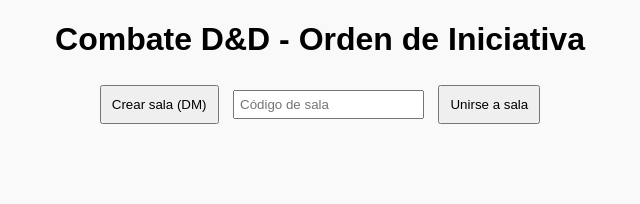
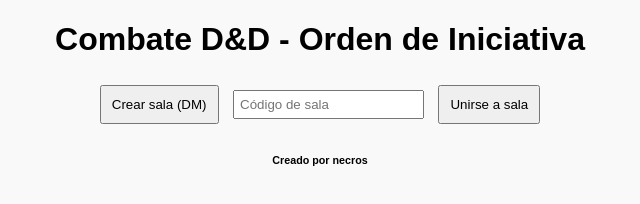
Before and after one commit to N3cr055/iniciativa-dnd, a plain HTML site: page index.html in a window 1280 px wide. Shown: the full height of the page, 320-960 px from the left. Drawn offline with Linux system fonts and the light colour scheme.

Commit message:
Actualizacion disclaimer
solo se añade el h6

```diff
--- a/index.html
+++ b/index.html
@@ -41,5 +41,6 @@
   <script src="https://www.gstatic.com/firebasejs/9.23.0/firebase-app-compat.js"></script>
   <script src="https://www.gstatic.com/firebasejs/9.23.0/firebase-database-compat.js"></script>
   <script src="app.js"></script>
+  <h6>Creado por necros</h6>
 </body>
 </html>
```
